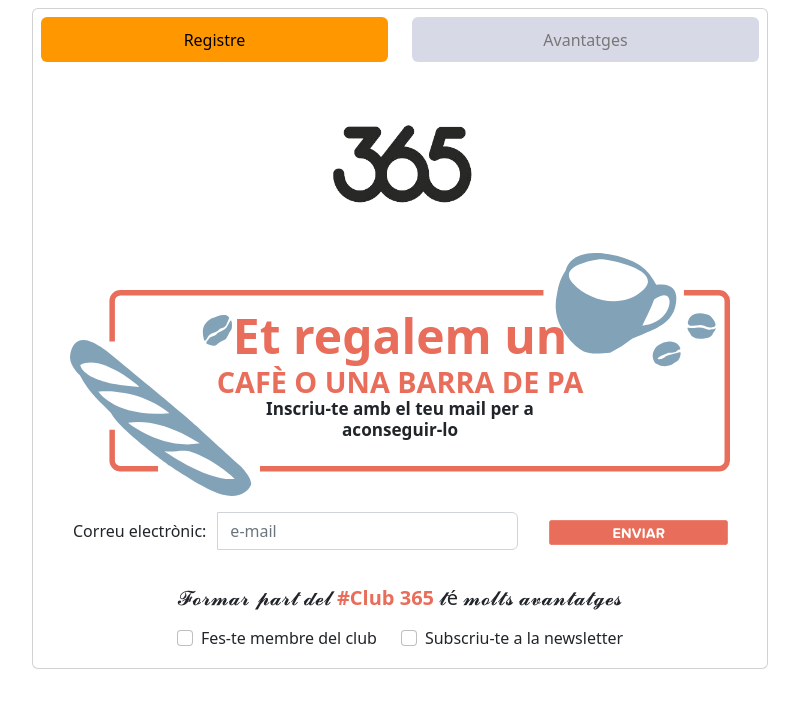
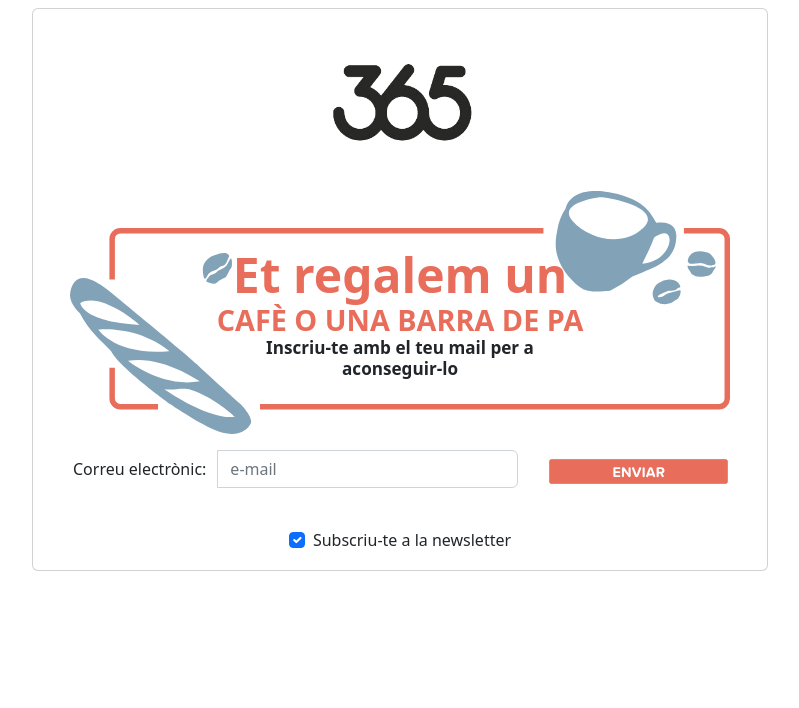
Before and after one commit to ismaelIt365/Projecto_Tarjeta_Cliente, a Vue app: page / in a window 1280 px wide. Shown: the top 708 px of the page, without its empty margins (240-1039 px from the left). Built offline with nearby package versions, Linux system fonts and the light colour scheme.

Commit message:
Frontend modificado

```diff
--- a/src/App.vue
+++ b/src/App.vue
@@ -1,19 +1,19 @@
 <template>
-  <router-view />
+  <div class="container">
+    <router-view />
+  </div>
 </template>
 
-<style>
-</style>
+<style></style>
 <script>
 export default {
   methods: {
     logout() {
-      this.$store.commit('logout')
-    }
+      this.$store.commit("logout");
+    },
   },
   mounted() {
-    this.$store.commit('initalizeStore')
-  }
-}
-
+    this.$store.commit("initalizeStore");
+  },
+};
 </script>
--- a/src/components/Flayer/FlayerDigital.vue
+++ b/src/components/Flayer/FlayerDigital.vue
@@ -1,11 +1,9 @@
 <template>
-  <div class="container">
   <!-- para poner en el centro -->
   <div class="row justify-content-center mt-2">
     <div class="col-12 col-md-8 col-sm-12">
       <div class="card">
-          <div class="row p-2">
-            <!-- cambiar de div entre registro y ventajas con @click="variable"-->
+        <!-- <div class="row p-2">
             <div class="col-6">
               <button
                 :class="{
@@ -30,7 +28,7 @@
                 Avantatges
               </button>
             </div>
-          </div>
+          </div> -->
         <img
           v-if="changecolor"
           src="../../assets/logo.png"
@@ -85,19 +83,19 @@
             </div>
           </div>
         </template>
-          <div v-if="changecolor" class="mt-1 text-center">
+        <!-- <div v-if="changecolor" class="mt-1 text-center">
             <h5 class="texto">
               𝓕𝓸𝓻𝓶𝓪𝓻 𝓹𝓪𝓻𝓽 𝓭𝓮𝓵
               <span style="color: #e86d5a; font-weight: bold">#Club 365 </span>
               𝓽é 𝓶𝓸𝓵𝓽𝓼 𝓪𝓿𝓪𝓷𝓽𝓪𝓽𝓰𝓮𝓼
             </h5>
-          </div>
+          </div> -->
 
         <div
           v-if="changecolor"
           class="d-flex flex-wrap justify-content-center p-2 mb-2"
         >
-            <div class="form-check me-2 me-md-4 mb-2 mb-md-0">
+          <!-- <div class="form-check me-2 me-md-4 mb-2 mb-md-0">
               <input
                 v-model="mostrarForm"
                 class="form-check-input"
@@ -107,7 +105,7 @@
               <label class="form-check-label texto" for="flexCheckDefault">
                 Fes-te membre del club
               </label>
-            </div>
+            </div> -->
           <div class="form-check">
             <input
               v-model="newsletter"
@@ -254,7 +252,6 @@
       </div>
     </div>
   </div>
-  </div>
 </template>
 <script>
 import { ref } from "vue";
@@ -276,7 +273,7 @@ export default {
     const validEmail = /^[a-zA-Z0-9._-]+@[a-zA-Z0-9.-]+\.[a-zA-Z]{2,6}$/;
     const imagenQR = ref("");
     const mostrarForm = ref(false);
-    const newsletter = ref(false);
+    const newsletter = ref(true);
 
     function crearTarjeta() {
       if (mostrarForm.value) {
@@ -435,8 +432,8 @@ export default {
       console.log(datos);
       try {
         const response = await axios.post(
-          //"http://localhost:3000/clientes/clientsForm",
-          "https://api.365equipo.com/clientes/clientsForm",
+          "http://localhost:3000/clientes/clientsForm",
+          // "https://api.365equipo.com/clientes/clientsForm",
           datos
         );
         console.log(response);
```
Lines whose indentation alone changed are shown as unchanged.
